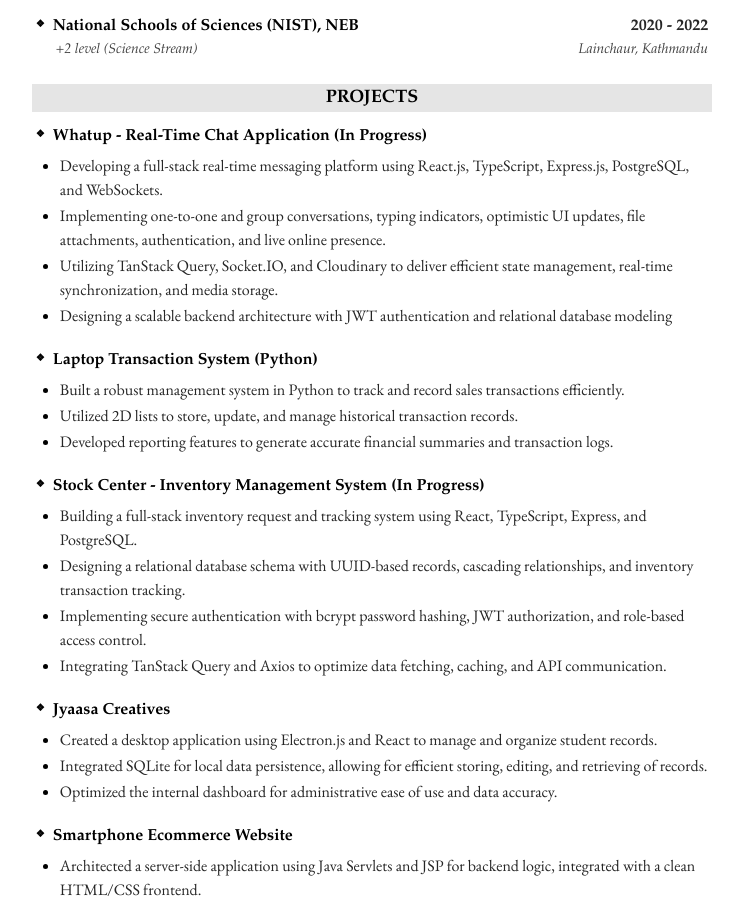
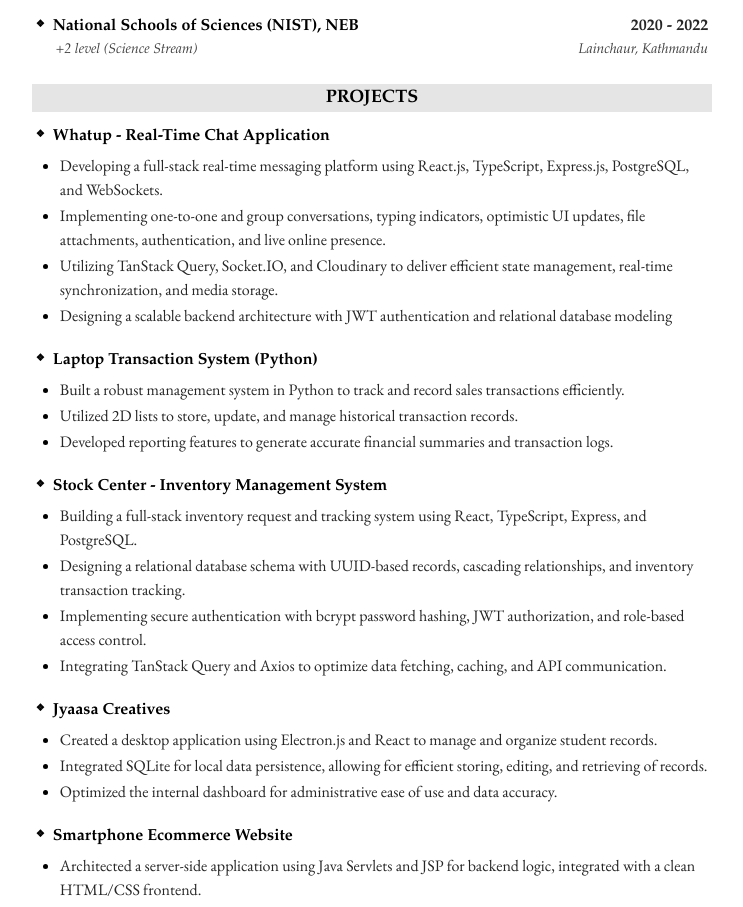
Before and after one commit to maharjansujal/resume, a React (Vite) app: page / in a window 1280 px wide. Shown: the part 1220-2127 px from the top of the page, without its empty margins (268-1011 px from the left). Built offline with nearby package versions, Linux system fonts and the light colour scheme.

Commit message:
update in progress

```diff
--- a/src/components/Resume.tsx
+++ b/src/components/Resume.tsx
@@ -233,7 +233,7 @@ export default function Resume() {
                   <span className="flex items-center gap-2">
                     <span className="text-[10px]">❖</span>
                     <a href="https://github.com/maharjansujal/whatup">
-                      Whatup - Real-Time Chat Application (In Progress)
+                      Whatup - Real-Time Chat Application
                     </a>
                   </span>
                 </div>
@@ -287,7 +287,7 @@ export default function Resume() {
                   <span className="flex items-center gap-2">
                     <span className="text-[10px]">❖</span>
                     <a href="https://github.com/maharjansujal/stock-center">
-                      Stock Center - Inventory Management System (In Progress)
+                      Stock Center - Inventory Management System
                     </a>
                   </span>
                 </div>
```
